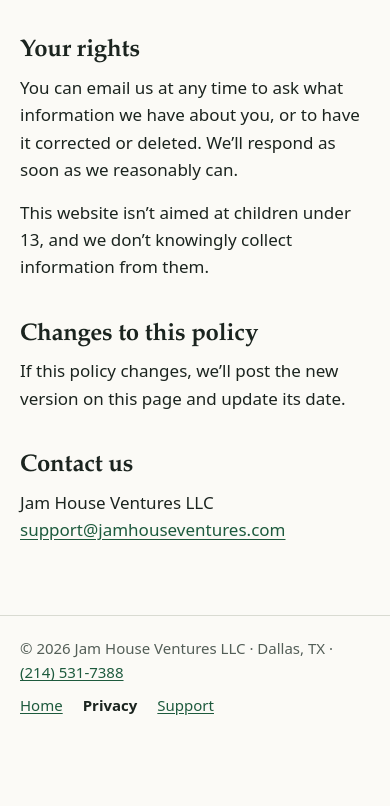
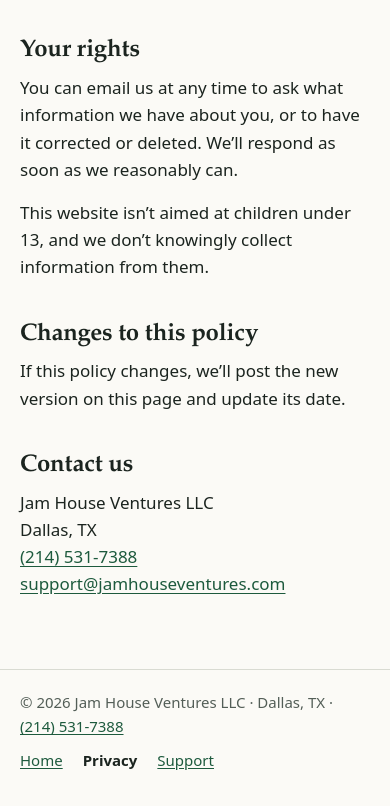
Before and after one commit to jamhouseventures/jhv-website, a plain HTML site: page privacy.html in a window 390 px wide. Shown: the part 1208-2014 px from the top of the page. Before the commit the page ends 1960 px from the top, so only its background shows below. Drawn offline with Linux system fonts and the light colour scheme.

Commit message:
Add city and phone to privacy policy contact section
Co-Authored-By: Claude Opus 5.5 <noreply@anthropic.com>

```diff
--- a/privacy.html
+++ b/privacy.html
@@ -58,6 +58,8 @@
     <section aria-labelledby="contact">
       <h2 id="contact">Contact us</h2>
       <p>Jam House Ventures LLC<br>
+      Dallas, TX<br>
+      <a href="tel:+12145317388">(214) 531-7388</a><br>
       <a href="mailto:support@jamhouseventures.com">support@jamhouseventures.com</a></p>
     </section>
   </main>
```
